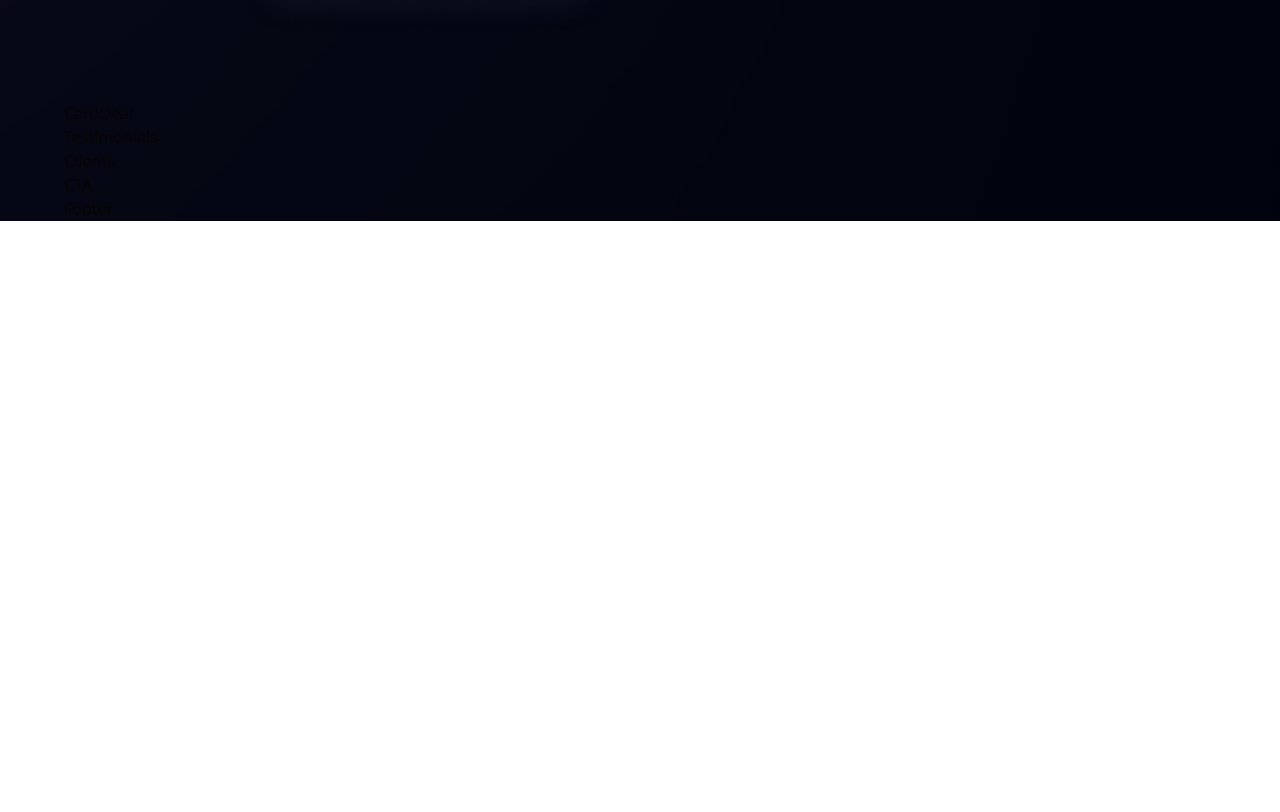
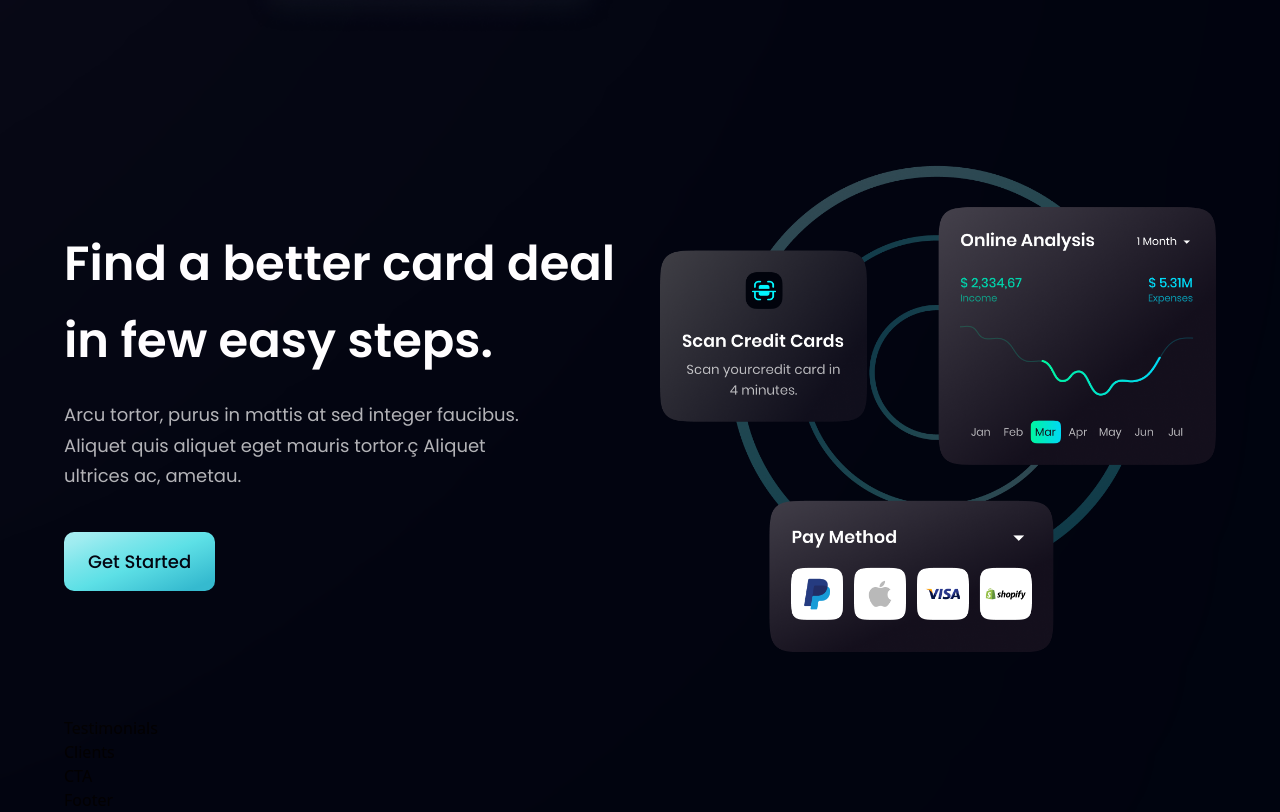
Before and after one commit to rafhaelmallorga/bank_modern_app, a React (Vite) app: page / in a window 1280 px wide. Shown: the part 2068-2880 px from the top of the page. Before the commit the page ends 2289 px from the top, so only its background shows below. Built offline with nearby package versions, Linux system fonts and the light colour scheme.

Commit message:
feat :sparkles: finished card deal section

```diff
--- a/src/components/Button.tsx
+++ b/src/components/Button.tsx
@@ -6,7 +6,7 @@
 
 function Button({ styles }: Props) {
   return (
-    <button type="button" className={`py-4 px-6 bg-blue-gradient font-poppins font-medium text-[18px] text-primary outline-none ${styles}`}>
+    <button type="button" className={`py-4 px-6 bg-blue-gradient font-poppins font-medium text-[18px] text-primary outline-none ${styles} rounded-[10px]`}>
       Get Started
     </button>
   )
--- a/src/components/CardDeal.tsx
+++ b/src/components/CardDeal.tsx
@@ -1,9 +1,20 @@
-import React from 'react'
+import { card } from "../assets"
+import styles, { layout } from "../styles"
+import Button from "./Button"
 
-function CardDeal() {
-  return (
-    <div>CardDeal</div>
+const CardDeal = () => (
+    <section className={layout.section}>
+      <div className={layout.sectionInfo}>
+        <h2 className={styles.heading2}>Find a better card deal <br className="sm:block hidden"/> in few easy steps.</h2>
+        <p className={`${styles.paragraph} max-w-[470px] mt-5`}>Arcu tortor, purus in mattis at sed integer faucibus. Aliquet quis aliquet eget mauris tortor.ç Aliquet ultrices ac, ametau.</p>
+        <Button styles="mt-10"/>
+      </div>
+
+      <div className={layout.sectionImg}>
+        <img src={card} alt="card" className="w-[100%] h-[100%]" />
+      </div>
+    </section>
   )
-}
+
 
 export default CardDeal
```
